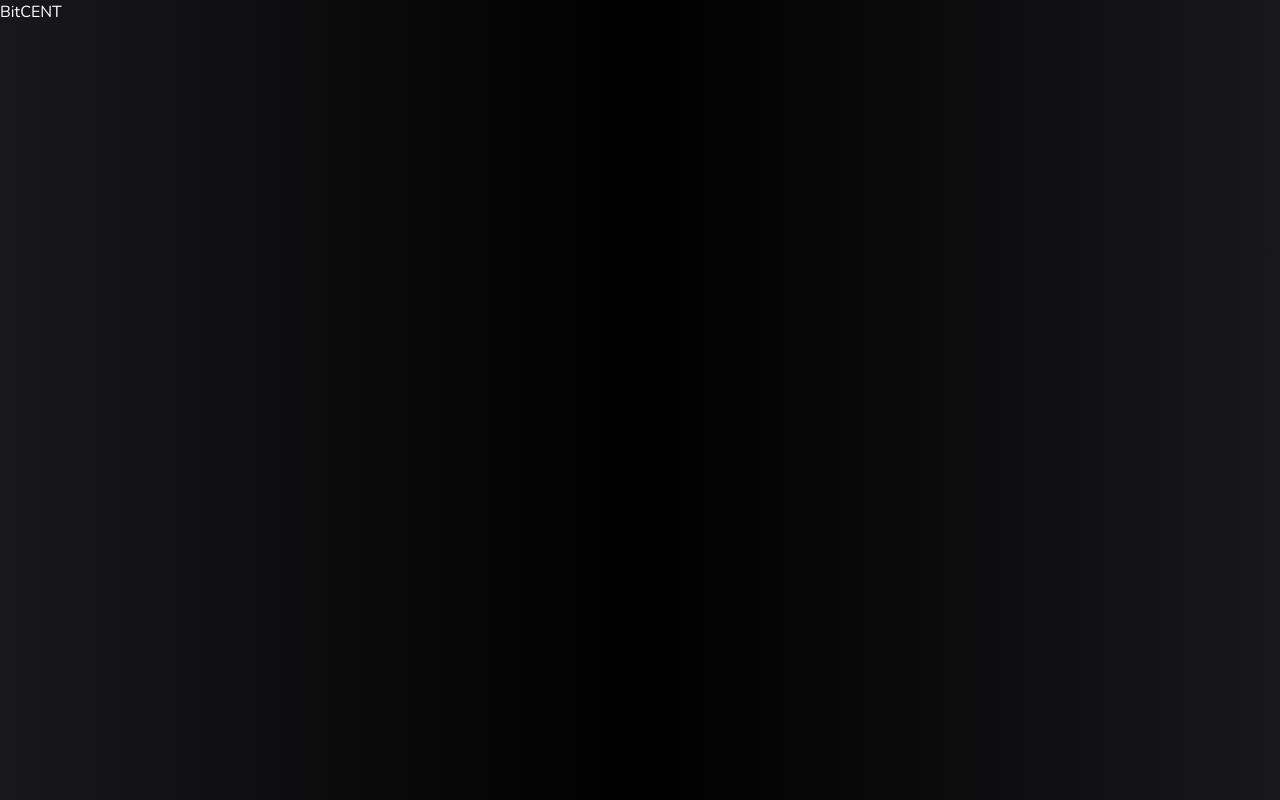
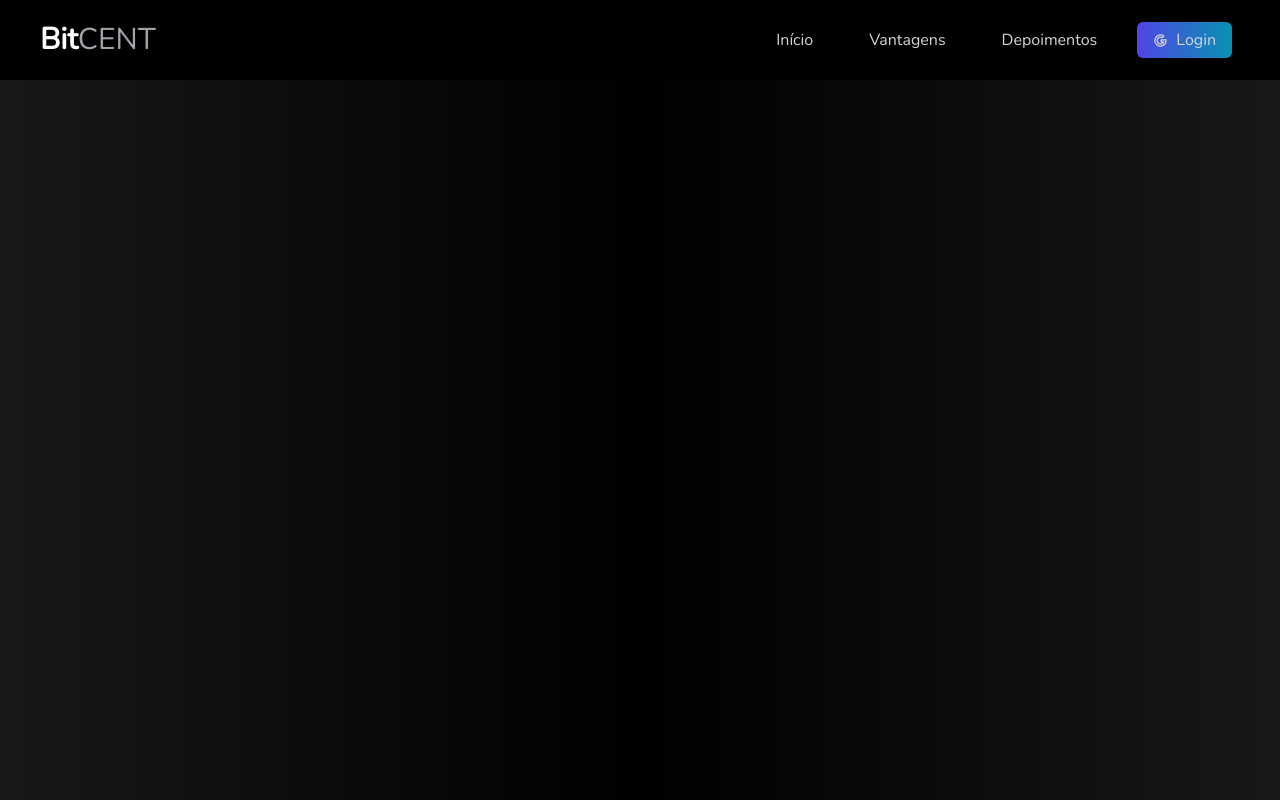
Before and after one commit to icaro-freitas/bitcent, a Next.js app: page / in a window 1280 px wide. Built offline with nearby package versions, Linux system fonts and the light colour scheme.

Commit message:
O desenvolvimento do cabeçalho foi iniciado

```diff
--- /dev/null
+++ b/src/components/landing/cabecalho/Menu.tsx
@@ -0,0 +1,27 @@
+import { IconBrandGoogle } from "@tabler/icons-react";
+import MenuItem from "./MenuItem";
+
+export default function Menu() {
+    function loginGoogle(){
+        console.log("Login Google")
+    }
+    return (
+        <div className="flex gap-2">
+            <MenuItem url="#inicio" className="hidden sm:flex">
+                Início
+            </MenuItem>
+            <MenuItem url="#vantagens" className="hidden sm:flex">
+                Vantagens
+            </MenuItem>
+            <MenuItem url="#depoimentos" className="hidden sm:flex">
+                Depoimentos
+            </MenuItem>
+            <MenuItem onClick={loginGoogle} className="bg-gradient-to-r from-indigo-600 to-cyan-600">
+                <div className="flex items-center gap-2">
+                    <IconBrandGoogle size={15} />
+                    <span>Login</span>
+                </div>
+            </MenuItem>
+        </div>
+    )
+}
--- /dev/null
+++ b/src/components/landing/cabecalho/MenuItem.tsx
@@ -0,0 +1,26 @@
+import Link from "next/link"
+
+interface MenuItemProps {
+    children: any
+    url?: string
+    onClick?: () => void
+    className?: string
+}
+
+export default function MenuItem(props: MenuItemProps) {
+    function renderizarBotao() {
+        return (
+            <div className={`
+                flex justify-center items-center cursor-pointer
+                text-zinc-300 m-2 p-4 rounded-md h-9
+                ${props.className ?? ''}
+            `} onClick={props.onClick}>
+                {props.children}
+            </div>
+        )
+    }
+
+    return props.url ? (
+        <Link href={props.url ?? ''}>{renderizarBotao()}</Link>
+    ) : renderizarBotao()
+}
--- a/src/components/landing/cabecalho/index.tsx
+++ b/src/components/landing/cabecalho/index.tsx
@@ -1,7 +1,14 @@
+import Logo from "../comum/Logo";
+import Area from "../comum/Area";
+import Menu from "./Menu";
+
 export default function Cabecalho() {
     return (
-        <div>
-
-        </div>
+        <Area className="bg-black fixed z-50">
+            <div className="flex items-center justify-between h-20">
+                <Logo />
+                <Menu />
+            </div>
+        </Area>
     )
 }
--- /dev/null
+++ b/src/components/landing/comum/Area.tsx
@@ -0,0 +1,21 @@
+interface AreaProps {
+    children: any
+    className?: string
+    id?: string
+}
+
+export default function Area(props: AreaProps) {
+    return (
+        <div id={props.id ?? ''} className={`
+            flex justify-center w-full
+            ${props.className ?? ''}
+        `}>
+            <div className={`
+                px-7 xl:px-0
+                w-full xl:w-[1200px]
+            `}>
+                {props.children}
+            </div>
+        </div>
+    )
+}
--- /dev/null
+++ b/src/components/landing/comum/Logo.tsx
@@ -0,0 +1,8 @@
+export default function Logo(){
+    return (
+        <div className="text-3xl">
+            <span className="font-black">Bit</span>
+            <span className="text-zinc-400 font-thin">CENT</span>
+        </div>
+    )
+}
--- a/src/components/landing/depoimentos/index.tsx
+++ b/src/components/landing/depoimentos/index.tsx
@@ -1,7 +1,9 @@
+import Area from "../comum/Area";
+
 export default function Depoimentos () {
     return (
-        <div>
+        <Area>
 
-        </div>
+        </Area>
     )
 }
--- a/src/components/landing/destaque/index.tsx
+++ b/src/components/landing/destaque/index.tsx
@@ -1,7 +1,9 @@
+import Area from "../comum/Area";
+
 export default function Destaque() {
     return (
-        <div>
+        <Area id="inicio">
 
-        </div>
+        </Area>
     )
 }
--- a/src/components/landing/index.tsx
+++ b/src/components/landing/index.tsx
@@ -1,3 +1,4 @@
+import Pagina from "../template/Pagina";
 import Cabecalho from "./cabecalho";
 import Depoimentos from "./depoimentos";
 import Destaque from "./destaque";
@@ -6,12 +7,12 @@ import Vantagens from "./vantagens";
 
 export default function Landing(){
     return (
-        <div>
+        <Pagina>
             <Cabecalho/>
             <Destaque/>
             <Vantagens/>
             <Depoimentos/>
             <Rodape/>
-        </div>
+        </Pagina>
     )
 }
--- a/src/components/landing/rodape/index.tsx
+++ b/src/components/landing/rodape/index.tsx
@@ -1,7 +1,10 @@
+import Area from "../comum/Area";
+import Logo from "../comum/Logo";
+
 export default function Rodape() {
     return (
-        <div>
+        <Area>
 
-        </div>
+        </Area>
     )
 }
--- a/src/components/landing/vantagens/index.tsx
+++ b/src/components/landing/vantagens/index.tsx
@@ -1,7 +1,9 @@
+import Area from "../comum/Area";
+
 export default function Vantagens() {
     return (
-        <div>
+        <Area>
 
-        </div>
+        </Area>
     )
 }
--- a/src/pages/index.tsx
+++ b/src/pages/index.tsx
@@ -1,9 +1,7 @@
-import Pagina from "@/components/template/Pagina";
+import Landing from "@/components/landing";
 
 export default function Home() {
   return (
-    <Pagina>
-      BitCENT
-    </Pagina>
+    <Landing/>
   )
 }
```
